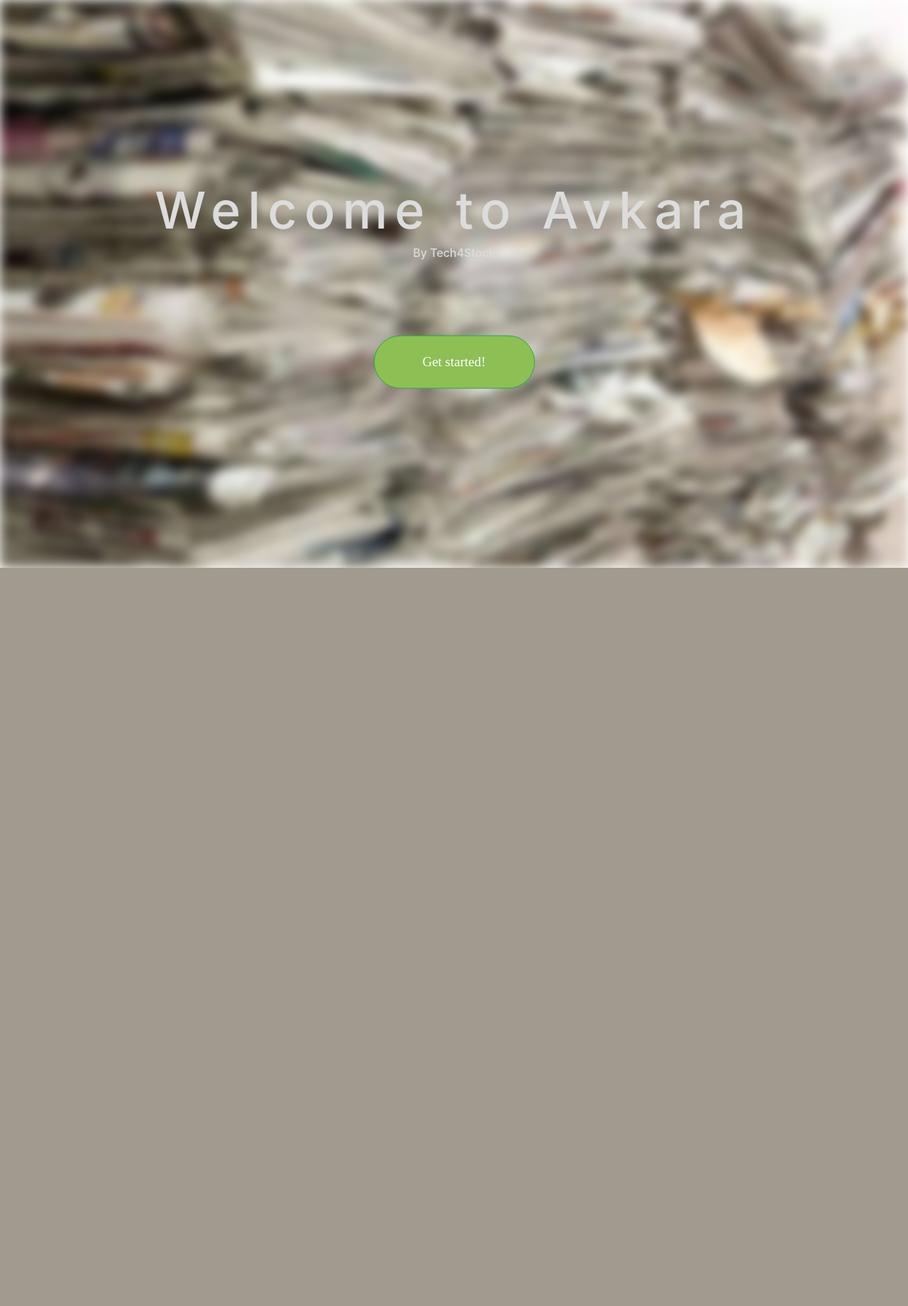
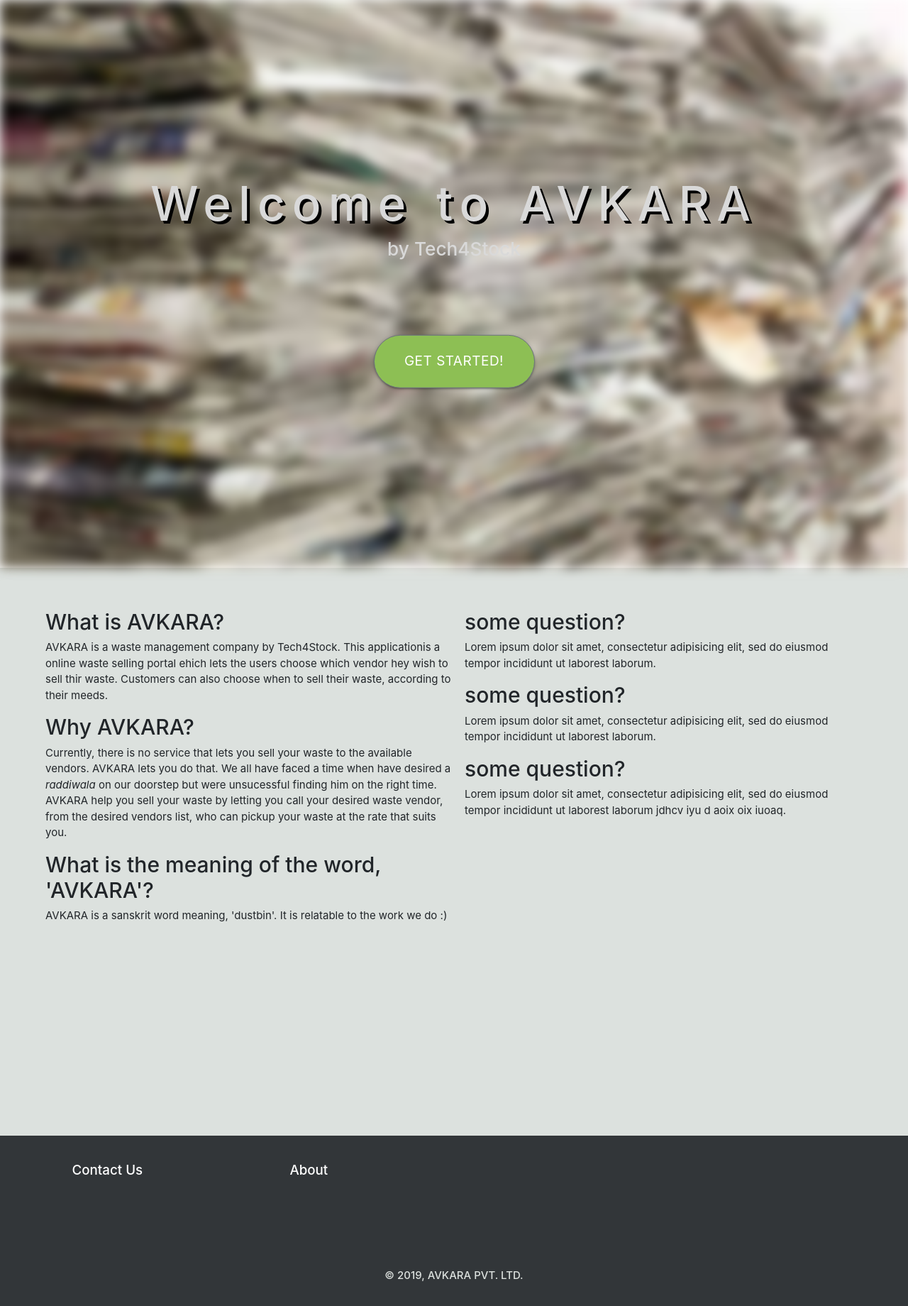
Before and after one commit to hackabit19/Tech4Stock, a Django app: page / in a window 1280 px wide. Shown: the whole page at 71% size. Before the commit the page ends 800 px from the top, so only its background shows below. Run offline with Django 3.2, Linux system fonts and the light colour scheme; some libraries are stand-ins or nearby versions.

Commit message:
adding small features

```diff
--- a/Tech4Stock/avkara/urls.py
+++ b/Tech4Stock/avkara/urls.py
@@ -9,4 +9,5 @@ urlpatterns = [
     path('login/', views.login_user, name = 'login'),
     path('vendors_list', views.vendors_list, name='VendorsList'),
     path('logout', views.logout_user, name = 'logout'),
+    path('base',views.base,name='base'),
 ]
--- a/Tech4Stock/avkara/views.py
+++ b/Tech4Stock/avkara/views.py
@@ -100,10 +100,6 @@ def trigger(request):
     trigger_form = Switch(request.POST)
     sendSMS('PErxhKUk/28-mdXMhc7ovsbdjKnP6BlaTabCWtk9QP', '919799335153', 'Jims Autos', 'Hello World!')
     return render(request, 'avkara/sent.html', {'trigger_form' : trigger_form })
-"""
-print(x)
 
-if x==1:
-    sendSMS('PErxhKUk/28-mdXMhc7ovsbdjKnP6BlaTabCWtk9QP', '919799335153',
-        'Jims Autos', 'Hello World!')
-"""
+def base(request):
+    return render(request, 'avkara/base.html')
--- a/Tech4Stock/static/avkara/style.css
+++ b/Tech4Stock/static/avkara/style.css
@@ -1,9 +1,78 @@
-body {
-  margin: 0px;
-  padding: 0px;
+body, html {
+  height: 100%;
 }
 
-html {
+* {
+  box-sizing: border-box;
+}
+
+h1 {
+  word-spacing: 5px;
+  letter-spacing: 10px;
+  font-size: 4.5em;
+  text-shadow: 4px 4px #000000;
+}
+
+.button {
+  margin-top: 10%;
+  width: 227px;
+  height: 75px;
+  border-radius: 40px;
+  font-size: 19px;
+  background-color: #8dbf54;
+}
+
+
+.right{
+    width:50%;
+    float:left;
+    height:100$;
+    padding-left: 15px;
+}
+.left{
+    width:50%;
+    float:left;
+    height:100$;
+    padding-right: 15pz;
+}
+
+.bg2 {
+  background-color: #DCE1DE;
+  height: inherit;
+  padding-left: 5%;
+  padding-right: 5%;
+}
+
+.textareaa {
+  padding-top: 5%;;
+}
+
+.contact {
+  height: 30%;
+  background-color: #323639;
+}
+
+h5 {
+  color: white;
+  display: inline-block;
+  margin: 2em;
+  padding-left: 5%;
+  padding-right: 5%;
+}
+
+h6 {
+  color: #dce1de;
+  text-align: center;
+  vertical-align: text-bottom;
+}
+
+.bg-img {
+  background-image: url("background.png");
+  background-repeat: no-repeat;
+  background-attachment: scroll;
+  background-size: cover;
+  filter: blur(8px);
+  -webkit-filter: blur(8px);
   height: 100%;
 }
 
@@ -20,56 +89,3 @@ html {
   text-align: center;
   color: #d9d9d9;
 }
-
-.bg-img {
-  background-image: url("background.png");
-  background-repeat: no-repeat;
-  background-attachment: scroll;
-  background-size: cover;
-  filter: blur(8px);
-  -webkit-filter: blur(8px);
-  height: 100%;
-}
-
-body, html {
-  height: 100%;
-}
-
-* {
-  box-sizing: border-box;
-}
-
-h1 {
-  word-spacing: 5px;
-  letter-spacing: 10px;
-  font-size: 4.5em;
-}
-
-h1, h6 {
-  color: #dcdcdc;
-}
-
-.button {
-  margin-top: 10%;
-  width: 227px;
-  height: 75px;
-  border-radius: 40px;
-  font-size: 19px;
-  font-family: 'Cinzel', serif;
-  background-color: #8dbf54;
-}
-
-
-.right{
-    width:50%;
-    float:left;
-    height:100$;
-    padding-left: 15px;
-}
-
-.left{
-    width:50%;
-    float:left;
-    height:100$;
-    padding-right: 15pz;
-}
--- a/Tech4Stock/template/avkara/base.html
+++ b/Tech4Stock/template/avkara/base.html
@@ -5,9 +5,12 @@
     <meta charset="utf-8">
     <title>{% block title %}{% endblock %}</title>
     <link rel="stylesheet" href="https://stackpath.bootstrapcdn.com/bootstrap/4.3.1/css/bootstrap.min.css" integrity="sha384-ggOyR0iXCbMQv3Xipma34MD+dH/1fQ784/j6cY/iJTQUOhcWr7x9JvoRxT2MZw1T" crossorigin="anonymous">
-    <link rel="stylesheet" href="{% static 'avkara/base_style.css' %}">
+    <link rel="stylesheet" href="{% static 'avkara/base_style.css' %}" type="text/css">
   </head>
   <body>
+    <div class="bg-img2">
+      <h1>Jai hind</h1>
+    </div>
     {% block bodyblock %}
     {% endblock %}
   </body>
--- a/Tech4Stock/template/avkara/index.html
+++ b/Tech4Stock/template/avkara/index.html
@@ -3,16 +3,55 @@
 <html lang="en" dir="ltr">
   <head>
     <meta charset="utf-8">
-    <title>Welcome to Avkara</title>
+    <title>{% block title %}Homepage -Tech4Stock{% endblock %}</title>
+    <link rel="stylesheet" href="https://cdnjs.cloudflare.com/ajax/libs/materialize/1.0.0/css/materialize.min.css">
+    <script src="https://cdnjs.cloudflare.com/ajax/libs/materialize/1.0.0/js/materialize.min.js"></script>
+    <link href="https://fonts.googleapis.com/css?family=Cinzel&display=swap" rel="stylesheet">
+    <link href="https://fonts.googleapis.com/css?family=Nunito&display=swap" rel="stylesheet">
     <link rel="stylesheet" href="https://stackpath.bootstrapcdn.com/bootstrap/4.3.1/css/bootstrap.min.css" integrity="sha384-ggOyR0iXCbMQv3Xipma34MD+dH/1fQ784/j6cY/iJTQUOhcWr7x9JvoRxT2MZw1T" crossorigin="anonymous">
-    <link rel="stylesheet" href="{% static 'avkara/style.css' %}">
+    <link rel="stylesheet" href="{% static "avkara/style.css" %}" type="text/css">
   </head>
   <body>
-    <div class="bg-img"></div>
+    {% block bodyblock %}
+    <div class= "bg-img"> </div>
     <div class="content">
-      <h1>Welcome to Avkara</h1>
-      <h6>By Tech4Stock</h6>
-      <a href="{% url 'avkara:login' %}"><button type="button" name="button" class="btn btn-success button">Get started!</button></a>
+      <h1>Welcome to AVKARA</h1>
+      <h3>by Tech4Stock<h3>
+      <a href= '{% url "avkara:login" %}'><button type="button" class="btn btn-secondary button">Get Started!</button></a>
     </div>
+
+      <div class="bg2">
+          <div class="textareaa left">
+            <h2>What is AVKARA?</h2>
+            <p>AVKARA is a waste management company by Tech4Stock. This applicationis a online waste selling portal ehich lets the users choose which vendor hey wish to sell thir waste. Customers can also choose when to sell their waste, according to their meeds.</p>
+
+            <h2>Why AVKARA?</h2>
+            <p>Currently, there is no service that lets you sell your waste to the available vendors. AVKARA lets you do that. We all have faced a time when have desired a <i>raddiwala</i> on our doorstep but were unsucessful finding him on the right time.
+              AVKARA help you sell your waste by letting you call your desired waste vendor, from the desired vendors list, who can pickup your waste at the rate that suits you.</p>
+
+            <h2>What is the meaning of the word, 'AVKARA'?</h2>
+            <p>AVKARA is a sanskrit word meaning, 'dustbin'. It is relatable to the work we do :)</p>
+          </div>
+
+          <div class= "textareaa right">
+            <h2>some question?</h2>
+            <p>Lorem ipsum dolor sit amet, consectetur adipisicing elit, sed do eiusmod tempor incididunt ut laborest laborum.</p>
+
+            <h2>some question?</h2>
+            <p>Lorem ipsum dolor sit amet, consectetur adipisicing elit, sed do eiusmod tempor incididunt ut laborest laborum.</p>
+
+            <h2>some question?</h2>
+            <p>Lorem ipsum dolor sit amet, consectetur adipisicing elit, sed do eiusmod tempor incididunt ut laborest laborum  jdhcv iyu d aoix oix  iuoaq.</p>
+
+          </div>
+        </div>
+
+
+    <div class="contact">
+      <h5>Contact Us</h5>
+      <h5>About</h5><br><br><br><br><br>
+      <h6>© 2019, AVKARA PVT. LTD.</h6>
+    </div>
+    {% endblock %}
   </body>
 </html>
```
Also changed, not shown: Tech4Stock/static/avkara/base_style.css (+14 -0 lines), Tech4Stock/avkara/migrations/0001_initial.py, Tech4Stock/db.sqlite3, Tech4Stock/static/avkara/other_bag.jpg (added).
